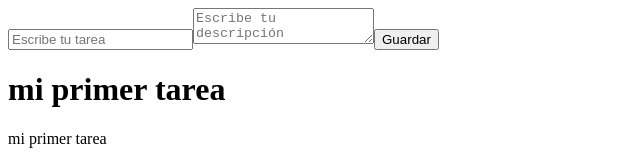
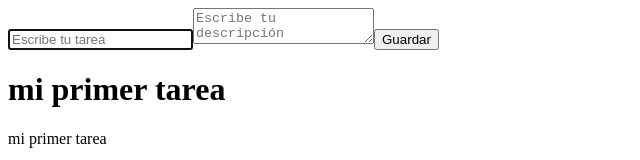
Before and after one commit to JuanM1228/react-task-aplication, a React (Vite) app: page / in a window 1280 px wide. Shown: the top 160 px of the page, without its empty margins (0-640 px from the left). Built offline with nearby package versions, Linux system fonts and the light colour scheme.

Commit message:
state of value at each input

```diff
--- a/src/Components/TaskForm.jsx
+++ b/src/Components/TaskForm.jsx
@@ -19,13 +19,21 @@ export const TaskForm = ({ createTask }) => {
       title,
       description,
     });
+    setTitle("");
+    setDescription("");
   };
   return (
     <form onSubmit={handleSubmit}>
-      <input placeholder="Escribe tu tarea" onChange={handleOnChangeInput} />
+      <input
+        placeholder="Escribe tu tarea"
+        onChange={handleOnChangeInput}
+        value={title}
+        autoFocus
+      />
       <textarea
         placeholder="Escribe tu descripción"
         onChange={handleOnChangeTextArea}
+        value={description}
       ></textarea>
       <button>Guardar</button>
     </form>
```
